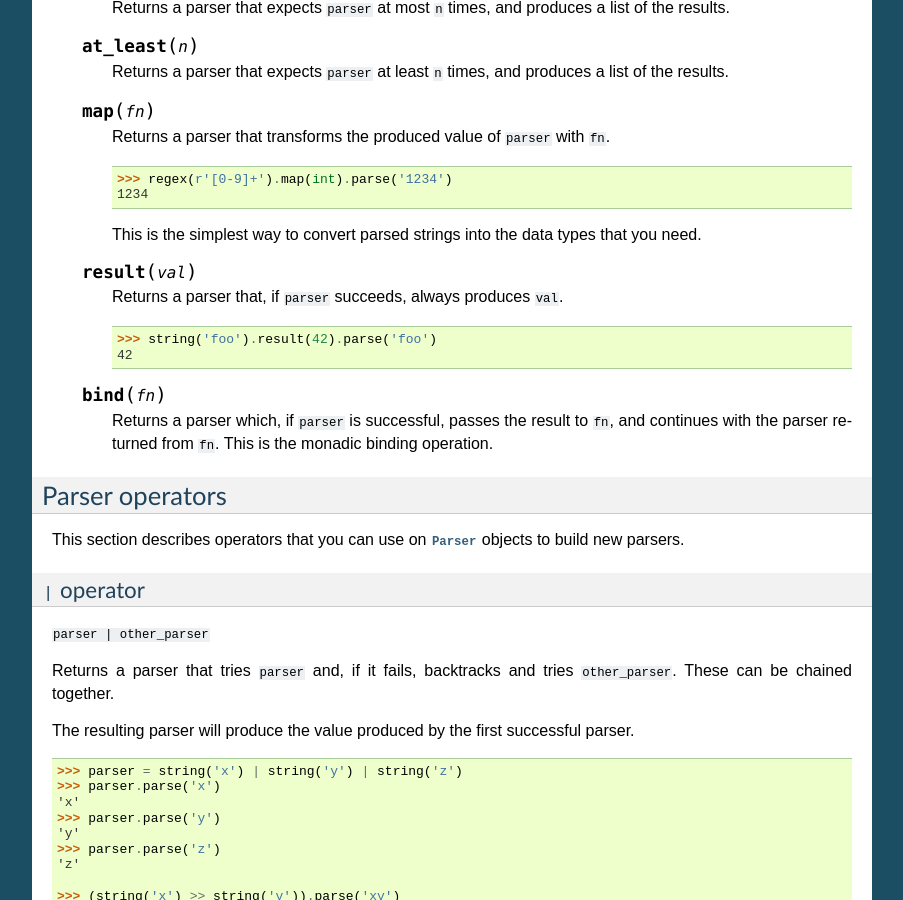
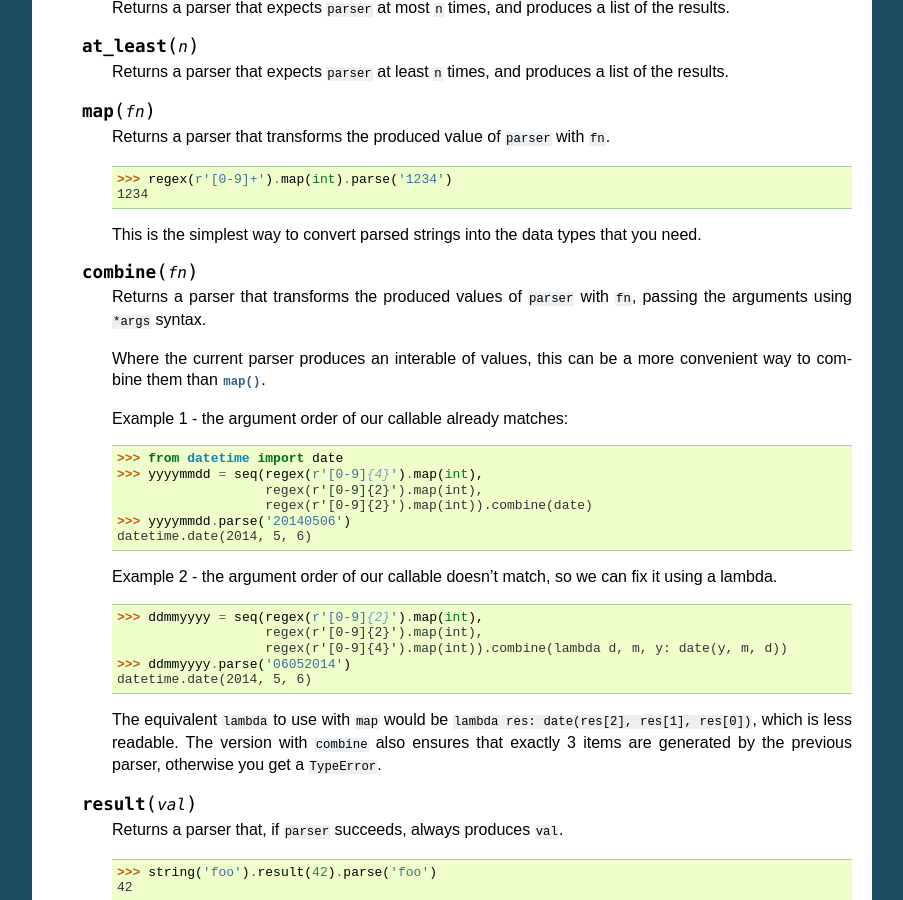
Before and after one commit to python-parsy/parsy, a Sphinx documentation site: the page built from docs/methods_and_combinators.rst, in a window 1280 px wide and 900 px high, scrolled down 1288 px. Shown: the whole window, without its empty margins (198-1101 px from the left). Built offline with Sphinx 7.4.7, drawn with Linux system fonts in a browser that asks for light colours.

Commit message:
Added Parser.combine

```diff
--- a/docs/history.rst
+++ b/docs/history.rst
@@ -1,12 +1,15 @@
 =========================
 History and release notes
 =========================
+
+.. currentmodule:: parsy
 
 0.9.0 - unreleased
 ------------------
 
 * Better error reporting of failed parses.
 * Documentation overhaul and expansion.
+* Added :meth:`Parser.combine`.
 
 0.0.4 - 2014-12-28
 ------------------
--- a/docs/methods_and_combinators.rst
+++ b/docs/methods_and_combinators.rst
@@ -109,6 +109,42 @@ can be used and manipulated as below.
 
       This is the simplest way to convert parsed strings into the data types
       that you need.
+
+
+   .. function:: combine(fn)
+
+      Returns a parser that transforms the produced values of ``parser``
+      with ``fn``, passing the arguments using ``*args`` syntax.
+
+      Where the current parser produces an interable of values, this can be a
+      more convenient way to combine them than :meth:`~Parser.map`.
+
+      Example 1 - the argument order of our callable already matches:
+
+      .. code:: python
+
+         >>> from datetime import date
+         >>> yyyymmdd = seq(regex(r'[0-9]{4}').map(int),
+                            regex(r'[0-9]{2}').map(int),
+                            regex(r'[0-9]{2}').map(int)).combine(date)
+         >>> yyyymmdd.parse('20140506')
+         datetime.date(2014, 5, 6)
+
+      Example 2 - the argument order of our callable doesn't match, so
+      we can fix it using a lambda.
+
+      .. code:: python
+
+         >>> ddmmyyyy = seq(regex(r'[0-9]{2}').map(int),
+                            regex(r'[0-9]{2}').map(int),
+                            regex(r'[0-9]{4}').map(int)).combine(lambda d, m, y: date(y, m, d))
+         >>> ddmmyyyy.parse('06052014')
+         datetime.date(2014, 5, 6)
+
+      The equivalent ``lambda`` to use with ``map`` would be ``lambda res:
+      date(res[2], res[1], res[0])``, which is less readable. The version with
+      ``combine`` also ensures that exactly 3 items are generated by the previous
+      parser, otherwise you get a ``TypeError``.
 
    .. function:: result(val)
 
--- a/src/parsy/__init__.py
+++ b/src/parsy/__init__.py
@@ -103,6 +103,9 @@ class Parser(object):
 
     def map(self, map_fn):
         return self.bind(lambda res: success(map_fn(res)))
+
+    def combine(self, combine_fn):
+        return self.bind(lambda res: success(combine_fn(*res)))
 
     def then(self, other):
         return seq(self, other).map(lambda r: r[1])
```
Also changed, not shown: 1 other file.
